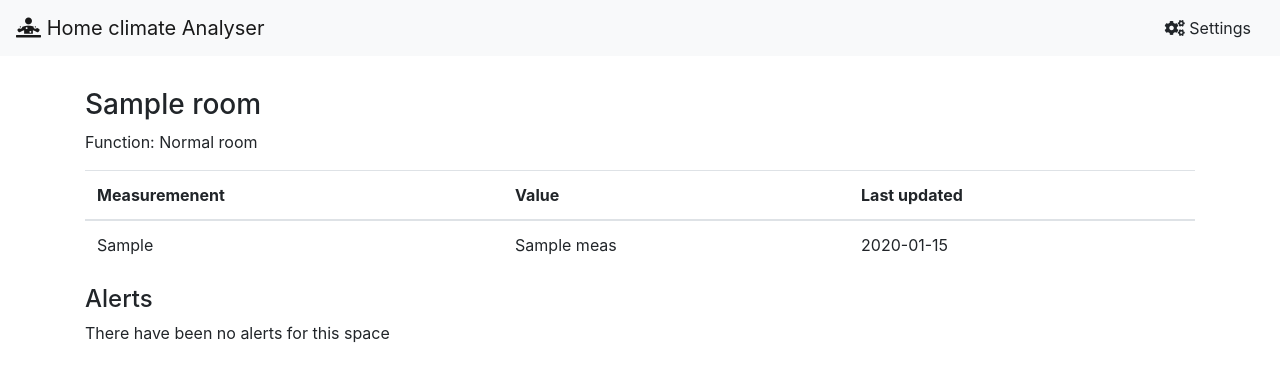
After one commit to DutcherNL/Datalytics, a Django app: template django-bridge/analytic_messages/templates/room_history.html in a window 1280 px wide. The commit adds this page. Shown: the top 382 px of the page. Run offline with Django 3.2, Linux system fonts and the light colour scheme; the template is opened without the code that fills it: most values are stand-ins (such as "Sample title", 1, 10 or a date in 2020); some libraries are stand-ins or nearby versions.

Commit message:
Implemented history pages

```diff
--- /dev/null
+++ b/django-bridge/analytic_messages/templates/room_history.html
@@ -0,0 +1,41 @@
+{% extends "base.html" %}
+{% load data_communication_tags %}
+
+{% block content %}
+    <h3>{{ room }}</h3>
+    <p>
+        Function: Normal room
+    </p>
+    <table class="table">
+        <thead>
+            <tr>
+                <th>Measuremenent</th>
+                <th>Value</th>
+                <th> Last updated</th>
+            </tr>
+        </thead>
+        {% for meas in room.measurement_set.all %}
+            <tr>
+               <td>
+                    {{ meas.get_type_display }}
+               </td>
+                <td>
+                    {{ meas }}
+                </td>
+                <td>
+                    {{ meas.dt_last_update }}
+                </td>
+            </tr>
+        {% endfor %}
+    </table>
+
+    <h4>Alerts</h4>
+    {% for message in room.messages.all %}
+        <div class="col-12 col-md-6">
+            {% render_message message %}
+        </div>
+    {% empty %}
+        There have been no alerts for  this space
+    {% endfor %}
+
+{% endblock %}
--- a/django-bridge/analytic_messages/urls.py
+++ b/django-bridge/analytic_messages/urls.py
@@ -7,7 +7,10 @@ urlpatterns = [
     path('', MessageOverview.as_view(), name='overview'),
     path('message/<int:id>/', include([
         path('', MessageInfoView.as_view(), name='info'),
-        path('dismiss/', MessageDismissFormView.as_view(), name='dismiss')
+        path('dismiss/', MessageDismissFormView.as_view(), name='dismiss'),
+    ])),
+    path('room/<int:room_id>/', include([
+        path('history/', RoomHistoryView.as_view(), name='room_history'),
     ])),
 
     # path('admin/', admin.site.urls),
```
Also changed, not shown: django-bridge/analytic_messages/templates/room_state_snippet.html (+8 -4 lines), django-bridge/analytic_messages/templatetags/data_communication_tags.py (+5 -3 lines), django-bridge/analytic_messages/views.py (+9 -2 lines).
